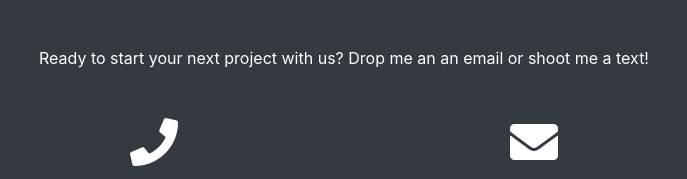
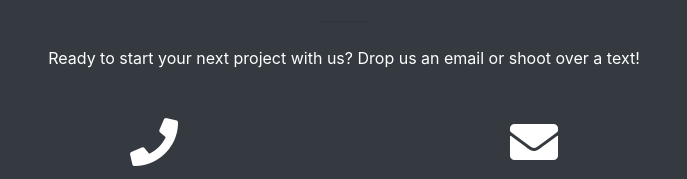
Before and after one commit to sergnio/sergionajera, a website with bundled scripts: page index.html in a window 1280 px wide. Shown: the part 2323-2502 px from the top of the page, 296-983 px from the left. Built offline with nearby package versions, Linux system fonts and the light colour scheme.

Commit message:
Fixed typo

```diff
--- a/index.html
+++ b/index.html
@@ -289,8 +289,8 @@
             <div class="col-lg-8 mx-auto text-center">
                 <h2 class="section-heading">Let's Get In Touch!</h2>
                 <hr class="my-4">
-                <p class="mb-5">Ready to start your next project with us? Drop me an an
-                    email or shoot me a text!</p>
+                <p class="mb-5">Ready to start your next project with us? Drop us an
+                    email or shoot over a text!</p>
             </div>
         </div>
         <div class="row">
```
Also changed, not shown: 1 other file.
